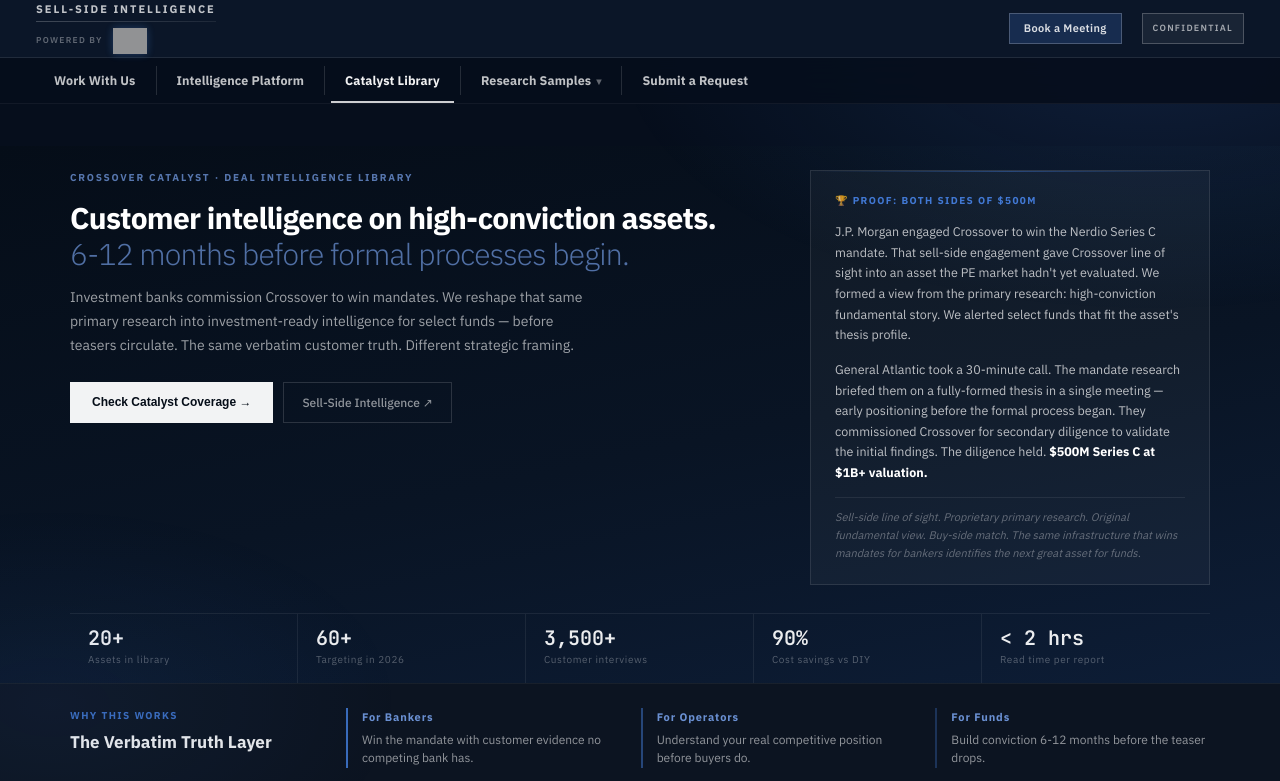
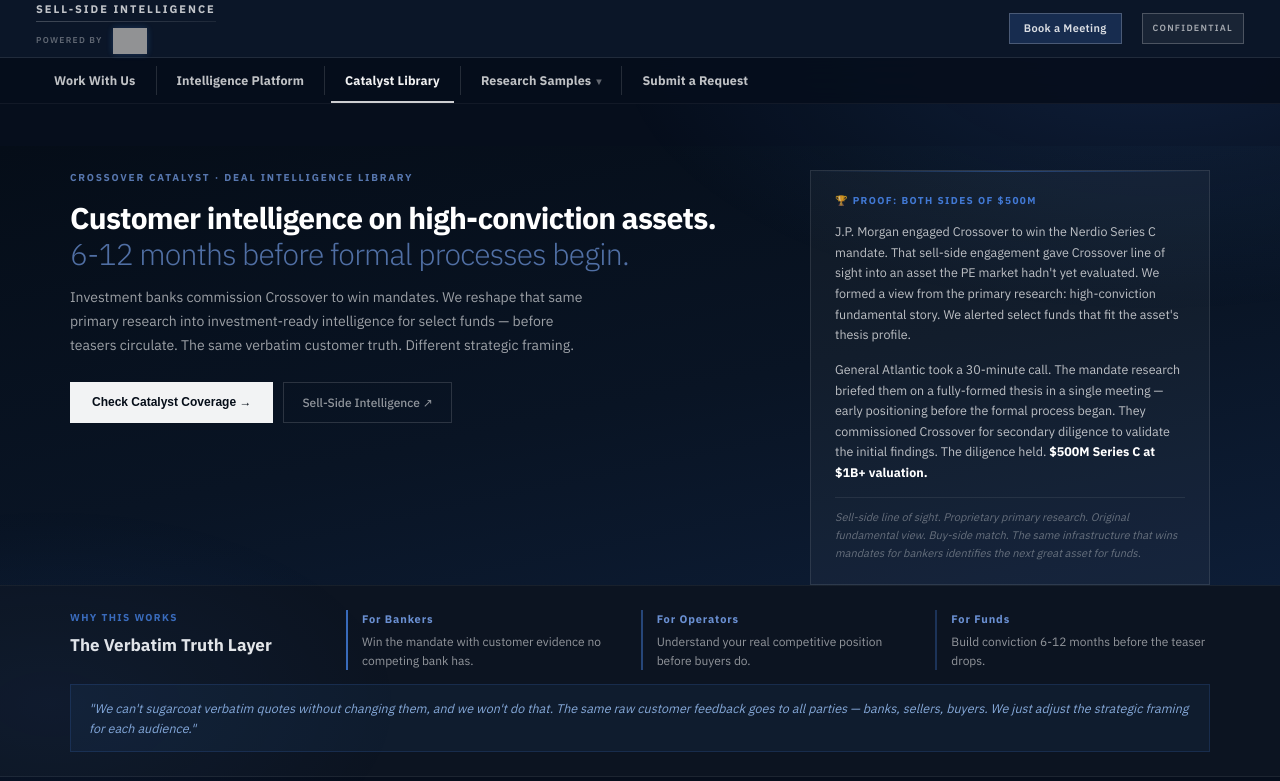
Before and after one commit to Crossover-Research/sell-side-overview-site, a Next.js app: page /catalyst in a window 1280 px wide. Shown: the top 781 px of the page. Built offline with nearby package versions, Linux system fonts and the light colour scheme; grey boxes are pictures that could not be loaded.

Commit message:
fix: remove stats strip from /catalyst hero

```diff
--- a/app/catalyst/page.tsx
+++ b/app/catalyst/page.tsx
@@ -148,15 +148,7 @@ export default function CatalystPage() {
               <div style={{ borderTop:'1px solid rgba(255,255,255,.08)',paddingTop:10,fontSize:11,color:'rgba(255,255,255,.35)',fontStyle:'italic' }}>Sell-side line of sight. Proprietary primary research. Original fundamental view. Buy-side match. The same infrastructure that wins mandates for bankers identifies the next great asset for funds.</div>
             </div>
           </div>
-          {/* Stats */}
-          <div style={{ display:'grid',gridTemplateColumns:'repeat(5,1fr)',borderTop:'1px solid rgba(255,255,255,.07)',marginTop:28 }}>
-            {[['20+','Assets in library'],['60+','Targeting in 2026'],['3,500+','Customer interviews'],['90%','Cost savings vs DIY'],['< 2 hrs','Read time per report']].map(([v,l],i)=>(
-              <div key={i} style={{ padding:'14px 18px',borderRight:i<4?'1px solid rgba(255,255,255,.07)':'none' }}>
-                <div style={{ fontFamily:'JetBrains Mono,monospace',fontSize:20,fontWeight:700,color:'rgba(255,255,255,.92)',lineHeight:1,marginBottom:4 }}>{v}</div>
-                <div style={{ fontSize:10,color:'rgba(255,255,255,.3)',letterSpacing:'.06em' }}>{l}</div>
-              </div>
-            ))}
-          </div>
+
         </div>
       </section>
 
```
